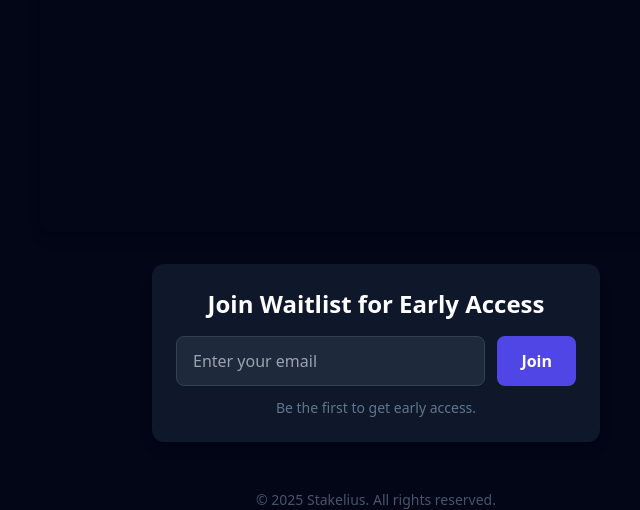
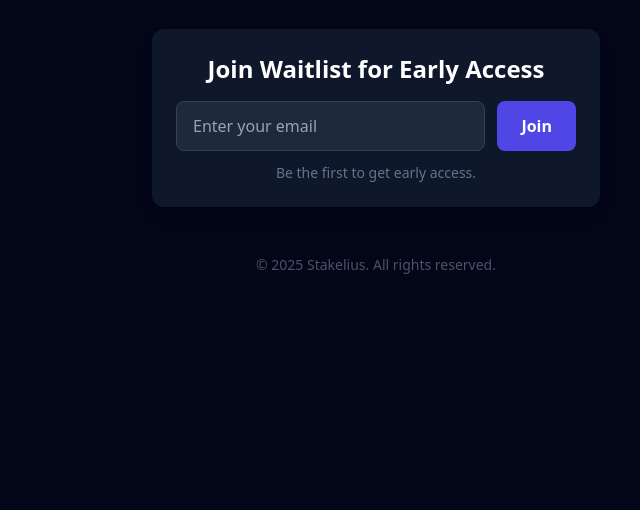
Before and after one commit to immy619/stakelius-web, a plain HTML site: page index.html in a window 1280 px wide. Shown: the part 326-836 px from the top of the page, without its empty margins (264-904 px from the left). After the commit the page ends 800 px from the top, so only its background shows below. Drawn offline with nearby package versions, Linux system fonts and the light colour scheme.

Commit message:
Update index.html

```diff
--- a/index.html
+++ b/index.html
@@ -16,17 +16,6 @@
     <p class="mt-2 text-slate-400 text-lg">Launching Soon</p>
     <p class="mt-1 text-slate-300 text-md italic">One Platform. All your staking.</p>
   </div>
-
-  #<!-- YouTube Demo Embed -->
-  #<div class="w-full max-w-2xl aspect-video mb-8 rounded-xl overflow-hidden shadow-lg">
-  #  <iframe class="w-full h-full"
-  #          src="YOUR_YOUTUBE_DEMO_LINK_HERE"
-  #          title="Stakelius Demo"
-  #          frameborder="0"
-  #          allow="accelerometer; autoplay; clipboard-write; encrypted-media; gyroscope; picture-in-picture"
-  #          allowfullscreen>
-  #  </iframe>
-  #</div>
 
   <!-- Waitlist Form -->
   <div class="w-full max-w-md bg-slate-900 p-6 rounded-xl shadow-lg text-center">
```
